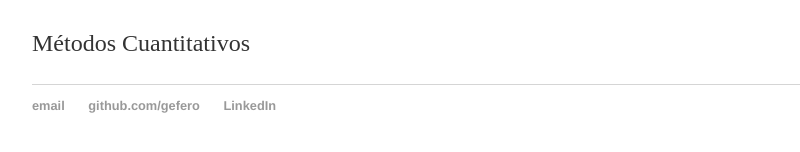
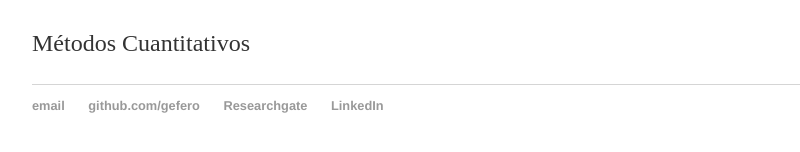
Before and after one commit to gefero/gefero.github.io, a Jekyll site: the page built from index.html, in a window 1280 px wide. Shown: the part 286-438 px from the top of the page, without its empty margins (160-960 px from the left). Built offline with Jekyll 4.4.1, drawn with Linux system fonts in a browser that asks for light colours.

Commit message:
add researchgate

```diff
--- a/_layouts/default.html
+++ b/_layouts/default.html
@@ -29,6 +29,7 @@
 	    		<ul>
 	        		<li><a href="mailto:german.rosati@gmail.com">email</a></li>
 	        		<li><a href="https://github.com/gefero">github.com/gefero</a></li>
+				<li><a href="https://www.researchgate.net/profile/German_Rosati">Researchgate</a></li>
 				<li><a href="www.linkedin.com/in/germán-rosati-53637263">LinkedIn</a></li>
 				</ul>
 			</footer>
```
